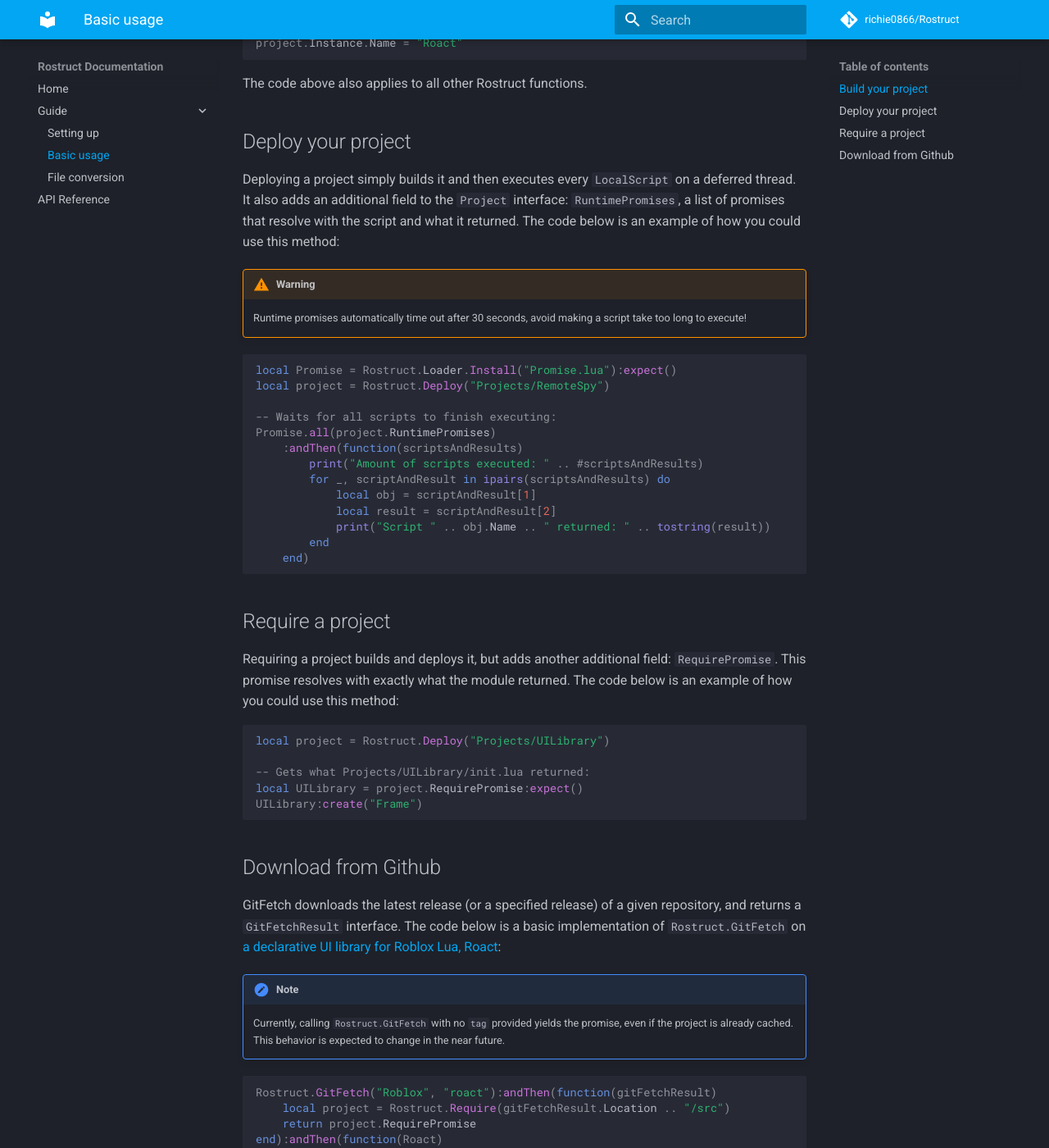
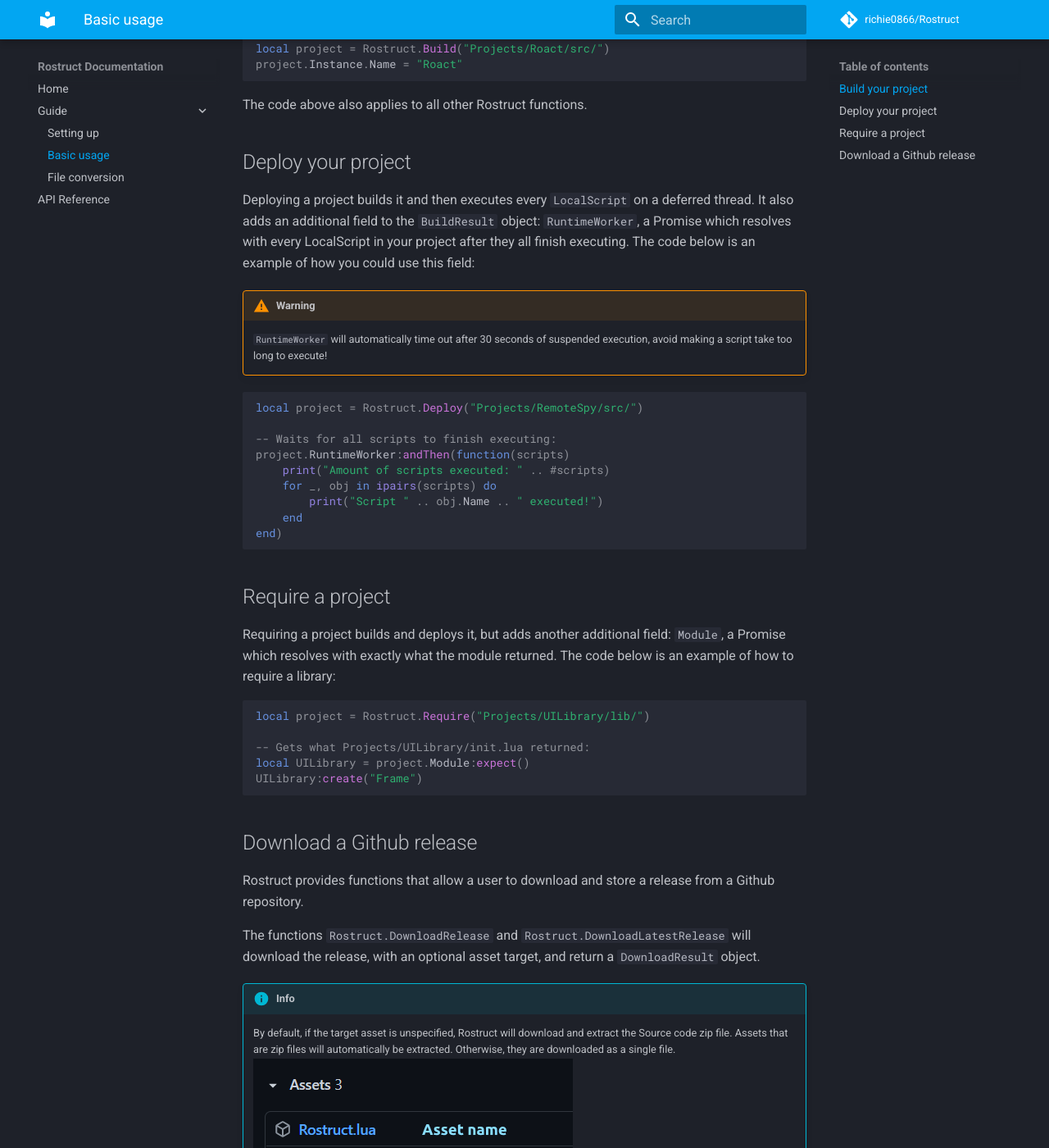
Before and after one commit to richie0866/Rostruct, an MkDocs documentation site: the page built from docs/guide/basic-usage.md, in a window 1280 px wide and 1400 px high, scrolled down 1333 px. Shown: the whole window at 82% size. Built offline with MkDocs 1.6.1 and Material for MkDocs 9.7.7, drawn with Linux system fonts in a browser that asks for light colours; comment, search, counter and statistics services are not loaded; some of the changed text lies outside the part shown.

Commit message:
Update docs

````diff
--- a/docs/guide/basic-usage.md
+++ b/docs/guide/basic-usage.md
@@ -1,80 +1,91 @@
 # Basic usage
 
-!!! info
+!!! note
 	This page assumes some familiarity with the Promise object. Check out their [extensive documentation](https://eryn.io/roblox-lua-promise/lib/) for more info.
 
 ## Build your project
-Building projects is the core of Rostruct; it transforms the files into Roblox objects, and returns a `Project` interface.
+`Rostruct.Build` is the core of Rostruct; it transforms your project files into Roblox objects, and returns a `BuildResult` object.
 
-To create a project that can be deployed with Rostruct, locate your executor's `workspace/` directory, insert a folder somewhere safe inside, write some code, and *voila*! Rostruct only needs the project files themselves to build them, and no other dependencies are necessary.
+![image](./images/example-vscode-and-roblox.png)
+
+To set up a project, locate your executor's `workspace/` directory and create a folder somewhere to host your project. You can write code and insert model files, and they will be transformed into instances. Rostruct only needs the project files themselves, and no other dependencies are necessary.
 
 ```lua
-local project = Rostruct.Build("Projects/MyProject")
+local project = Rostruct.Build("Projects/MyProject/")
 local MyProject = project.Instance
 ```
 
-`Rostruct.Build` also takes an optional `parent` argument, mainly for debugging, so you can see what your project looks like after being built.
-
-![image](./images/example-vscode-and-roblox.png)
+`Rostruct.Build` also takes an optional `parent` argument, mainly for debugging, to automatically parent your project to an instance.
 
 ```lua
-Rostruct.Build("Projects/MyProject", workspace)
+Rostruct.Build("Projects/MyProject/", workspace)
 ```
 
-If you'd like to rename the project instance, or manually make changes, you can!
-`LocalScripts` and `ModuleScripts` are all run on deferred threads, allowing you to change the name of the project before they execute:
+If you'd like to rename the project, or modify the instance before scripts are run, you can!
+`LocalScripts` and `ModuleScripts` are all run on deferred threads, allowing you to make your changes before they execute:
 
 ```lua
-local project = Rostruct.Build("Projects/MyRepo/src")
+local project = Rostruct.Build("Projects/Roact/src/")
 project.Instance.Name = "Roact"
 ```
 
 The code above also applies to all other Rostruct functions.
 
 ## Deploy your project
-Deploying a project simply builds it and then executes every `LocalScript` on a deferred thread. It also adds an additional field to the `Project` interface: `RuntimePromises`, a list of promises that resolve with the script and what it returned. The code below is an example of how you could use this method:
+Deploying a project builds it and then executes every `LocalScript` on a deferred thread. It also adds an additional field to the `BuildResult` object: `RuntimeWorker`, a Promise which resolves with every LocalScript in your project after they all finish executing. The code below is an example of how you could use this field:
 
 !!! warning
-	Runtime promises automatically time out after 30 seconds, avoid making a script take too long to execute!
+	`RuntimeWorker` will automatically time out after 30 seconds of suspended execution, avoid making a script take too long to execute!
 
 ```lua
-local Promise = Rostruct.Loader.Install("Promise.lua"):expect()
-local project = Rostruct.Deploy("Projects/RemoteSpy")
+local project = Rostruct.Deploy("Projects/RemoteSpy/src/")
 
 -- Waits for all scripts to finish executing:
-Promise.all(project.RuntimePromises)
-	:andThen(function(scriptsAndResults)
-		print("Amount of scripts executed: " .. #scriptsAndResults)
-		for _, scriptAndResult in ipairs(scriptsAndResults) do
-			local obj = scriptAndResult[1]
-			local result = scriptAndResult[2]
-			print("Script " .. obj.Name .. " returned: " .. tostring(result))
-		end
-	end)
+project.RuntimeWorker:andThen(function(scripts)
+	print("Amount of scripts executed: " .. #scripts)
+	for _, obj in ipairs(scripts) do
+		print("Script " .. obj.Name .. " executed!")
+	end
+end)
 ```
 
 ## Require a project
-Requiring a project builds and deploys it, but adds another additional field: `RequirePromise`. This promise resolves with exactly what the module returned. The code below is an example of how you could use this method:
+Requiring a project builds and deploys it, but adds another additional field: `Module`, a Promise which resolves with exactly what the module returned. The code below is an example of how to require a library:
 
 ```lua
-local project = Rostruct.Deploy("Projects/UILibrary")
+local project = Rostruct.Require("Projects/UILibrary/lib/")
 
 -- Gets what Projects/UILibrary/init.lua returned:
-local UILibrary = project.RequirePromise:expect()
+local UILibrary = project.Module:expect()
 UILibrary:create("Frame")
 ```
 
-## Download from Github
-GitFetch downloads the latest release (or a specified release) of a given repository, and returns a `GitFetchResult` interface. The code below is a basic implementation of `Rostruct.GitFetch` on [a declarative UI library for Roblox Lua, Roact](https://github.com/Roblox/roact/):
+## Download a Github release
+Rostruct provides functions that allow a user to download and store a release from a Github repository.
 
-!!! note
-	Currently, calling `Rostruct.GitFetch` with no `tag` provided yields the promise, even if the project is already cached. This behavior is expected to change in the near future.
+The functions `Rostruct.DownloadRelease` and `Rostruct.DownloadLatestRelease` will download the release, with an optional asset target, and return a `DownloadResult` object.
+
+!!! info
+	By default, if the target asset is unspecified, Rostruct will download and extract the Source code zip file.
+	Assets that are zip files will automatically be extracted. Otherwise, they are downloaded as a single file.
+	![image](./images/github-asset.png)
+
+The code below demonstrates using `Rostruct.DownloadRelease` on the [declarative UI library, Roact](https://github.com/Roblox/roact/):
 
 ```lua
-Rostruct.GitFetch("Roblox", "roact"):andThen(function(gitFetchResult)
-	local project = Rostruct.Require(gitFetchResult.Location .. "/src")
-	return project.RequirePromise
-end):andThen(function(Roact)
-	print(Roact.createElement)
-end)
+-- Because the 4th parameter, 'asset,' isn't provided,
+-- it will download the source code of the release (see info)
+local downloadResult = Rostruct.DownloadRelease("Roblox", "roact", "v1.4.0"):expect()
+local buildResult = Rostruct.Require(result.Location .. "src/")
+
+local Roact = buildResult.Module:expect()
+print(Roact.createElement)
 ```
+
+You can also download a specific asset. In this example, it will download the `Roact.rbxm` asset from the v1.4.0 release:
+
+```lua
+-- Note that Rostruct does not require or execute model files!
+-- They still get transformed, so only use them for asset management.
+Rostruct.DownloadRelease("Roblox", "roact", "v1.4.0", "Roact.rbxm")
+```
````
Also changed, not shown: docs/guide/setting-up.md (+6 -12 lines), docs/index.md (+1 -1 lines), docs/guide/images/github-asset.png (added).
